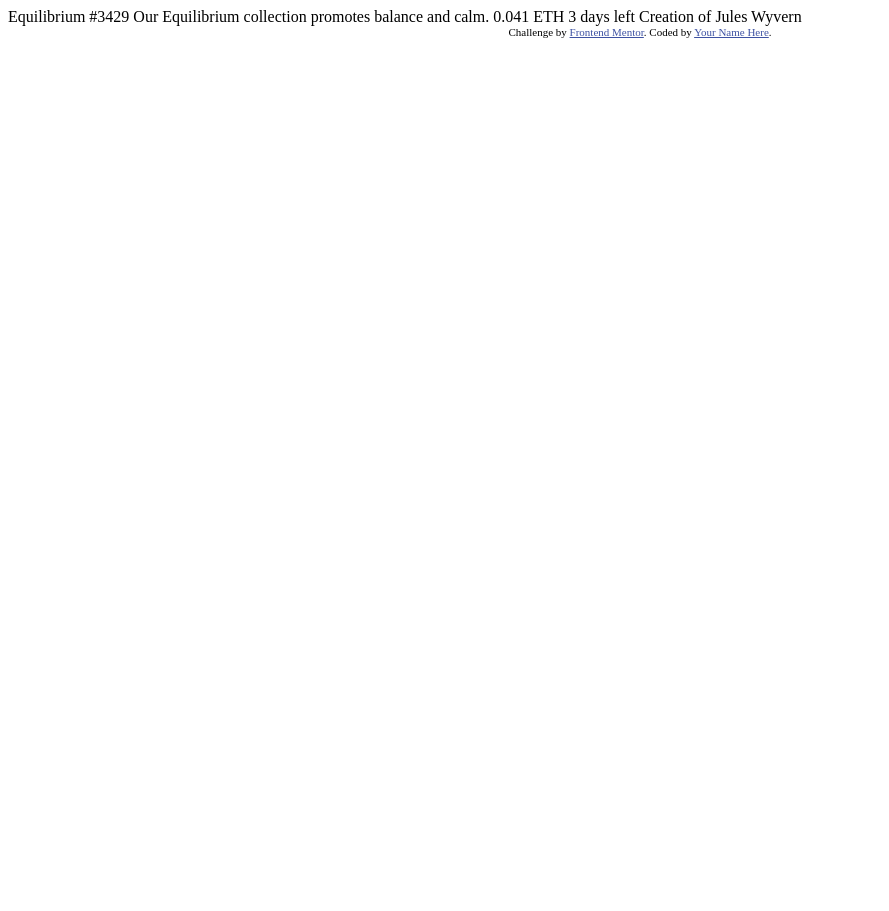
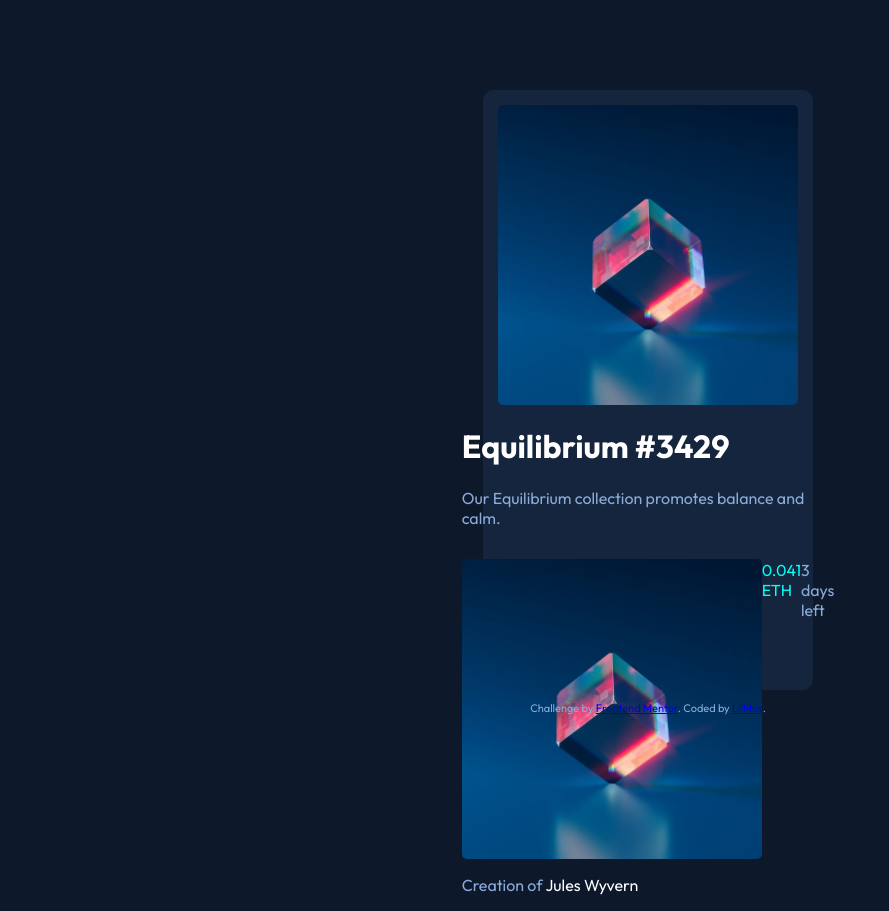
Before and after one commit to LilMus/LilMus-NFTpreview.github.io, a plain HTML site: page index.html in a window 1280 px wide. Shown: the whole page, without its empty margins (0-889 px from the left). Before the commit the page ends 800 px from the top, so only its background shows below. Drawn offline with Linux system fonts and the light colour scheme.

Commit message:
first version (eth img bugged)

```diff
--- a/index.html
+++ b/index.html
@@ -3,31 +3,31 @@
 <head>
   <meta charset="UTF-8">
   <meta name="viewport" content="width=device-width, initial-scale=1.0"> <!-- displays site properly based on user's device -->
-
+  <link rel="stylesheet" href="style.css">
   <link rel="icon" type="image/png" sizes="32x32" href="./images/favicon-32x32.png">
 
   <title>Frontend Mentor | NFT preview card component</title>
-
-  <!-- Feel free to remove these styles or customise in your own stylesheet 👍 -->
-  <style>
-    .attribution { font-size: 11px; text-align: center; }
-    .attribution a { color: hsl(228, 45%, 44%); }
-  </style>
 </head>
 <body>
+  <div id="main_card">
+    <img src="images/image-equilibrium.jpg" alt="" />
+    <div id="text">
+      <h1>Equilibrium #3429</h1>
+      <p>Our Equilibrium collection promotes balance and calm.</p>
 
-  Equilibrium #3429
+      <div id="card_footer">
+        <img class="ethimg" src="images/image-equilibrium.jpg" alt="" />
+        <p id="eth">0.041 ETH</p>
+        <p>3 days left</p>
 
-  Our Equilibrium collection promotes balance and calm.
-
-  0.041 ETH
-  3 days left
-
-  Creation of Jules Wyvern
+      </div>
+      <p>Creation of <span id="name">Jules Wyvern</span></p>
+    </div>
+  </div>
 
   <div class="attribution">
-    Challenge by <a href="https://www.frontendmentor.io?ref=challenge" target="_blank">Frontend Mentor</a>.
-    Coded by <a href="#">Your Name Here</a>.
+    <p>Challenge by <a href="https://www.frontendmentor.io?ref=challenge" target="_blank">Frontend Mentor</a>.
+    Coded by <a href="#">LilMus</a>.</p>
   </div>
 </body>
 </html>
--- /dev/null
+++ b/style.css
@@ -0,0 +1,65 @@
+@font-face {
+    font-family: Outfit;
+    src: url(font/Outfit-VariableFont_wght.ttf);
+}
+
+body{
+    background-color: hsl(217, 54%, 11%);
+    font-family: Outfit;
+    width: 100vw;
+    height: 100vh;
+    display: flex;
+    flex-direction: column;
+    justify-content: center;
+    align-items:center;
+}
+
+h1, #name{
+    color: hsl(0, 0%, 100%);
+}
+
+p{
+    color:hsl(215, 51%, 70%);
+}
+
+#card_foot img{
+    width: 10px;
+    height: 10px;
+}
+
+#eth{
+    color:hsl(178, 100%, 50%);
+}
+
+#main_card{
+    width: 330px;
+    height: 600px;
+    background-color: hsl(216, 50%, 16%);
+    border-radius: 10px;
+    display: flex;
+    flex-direction: column;
+    align-items: center;
+}
+
+#main_card img{
+    border-radius: 5px;
+    margin-top: 15px;
+    width: 300px;
+    height: 300px;
+}
+
+#text{
+    margin-left: 15px;
+    margin-right: 15px;
+}
+
+#card_footer{
+    display: flex;
+    justify-content: space-between;
+}
+
+.attribution{
+    font-size: 11px;
+    text-align: center;
+    color: hsl(228, 45%, 44%);
+}
```
Also changed, not shown: font/Outfit-VariableFont_wght.ttf (added).
